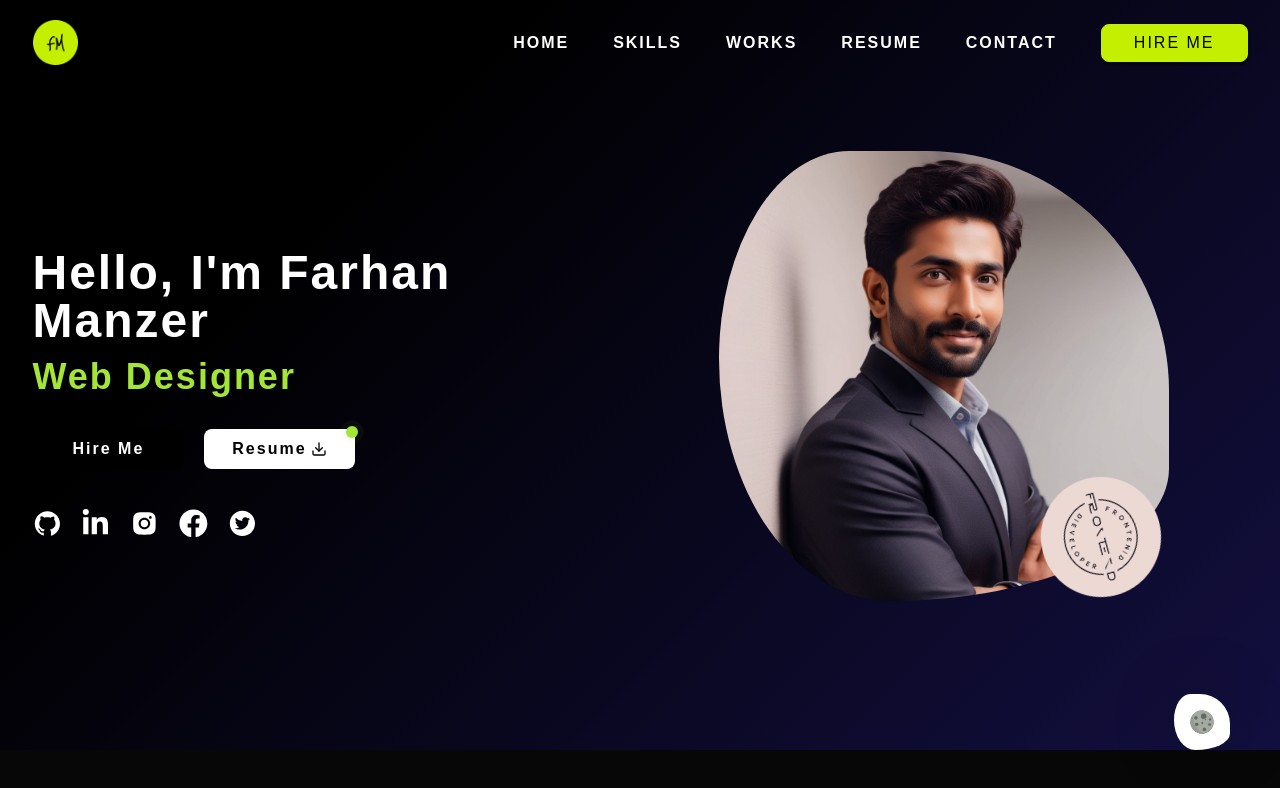
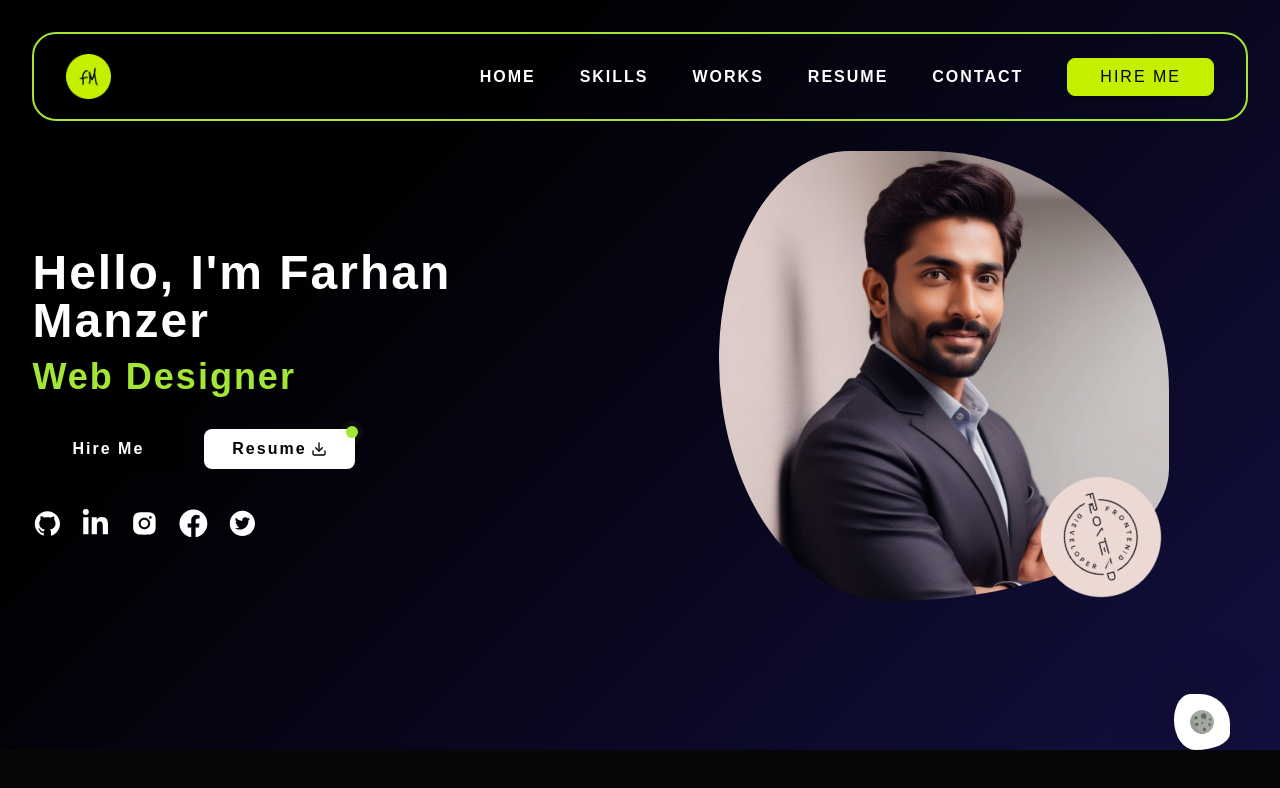
Before and after one commit to Farhan-878/portfolio, a React (Vite) app: page / in a window 1280 px wide. Shown: the top 788 px of the page. Built offline with nearby package versions, Linux system fonts and the light colour scheme; a web font is replaced by a local one.

Commit message:
update the code to new changes

```diff
--- a/src/components/contact/Contact.jsx
+++ b/src/components/contact/Contact.jsx
@@ -17,7 +17,8 @@ const Contact = () => {
       </div>
 
       {/* card*/}
-      <div className="card-wrapper w-[90%] sm:w-[100%] mx-auto mt-5 flex items-center justify-center sm:flex-col">
+      <div className="contact-wrapper">
+        <div className="card-wrapper  w-[90%] sm:w-[100%] mx-auto mt-5 flex items-center justify-center sm:flex-col">
           <div className="left w-[70%] flex-1 flex items-center justify-center sm:flex-col sm:w-full">
             <div className="flex-3 w-1/2 gap-3 flex items-end justify-end  flex-col sm:w-3/4">
               <div data-aos="zoom-in">
@@ -73,6 +74,7 @@ const Contact = () => {
           </div>
         </div>
       </div>
+    </div>
   );
 };
 
--- a/src/components/footer/Footer.jsx
+++ b/src/components/footer/Footer.jsx
@@ -5,8 +5,11 @@ import { RiInstagramFill } from "react-icons/ri";
 
 const Footer = () => {
   return (
-    <div id="works" className=" mx-auto m-auto h-[300px]  mt-16 sm:h-[250px]">
-      <div className="footer-class bg-gray-900 h-full flex flex-col gap-8 items-center justify-between p-10 sm:p-7">
+    <div
+      id="works"
+      className="container mx-auto m-auto h-[300px]  mt-16 sm:h-[250px]"
+    >
+      <div className="footer-class bg-gray-900 h-full rounded-t-[60px] flex flex-col gap-8 items-center justify-between p-10 sm:p-7">
         <h2 data-aos="zoom-out" className=" font-bold  text-5xl sm:text-3xl">
           Let's Talk
         </h2>
--- a/src/components/navbar/NavBar.jsx
+++ b/src/components/navbar/NavBar.jsx
@@ -69,12 +69,15 @@ const NavBar = ({ toggleDarkMode, darkMode }) => {
   }, []);
 
   return (
+    <div class="flex justify-center items-center">
       <div
-      className={`w-full mx-auto  fixed top-0 py-5 sm:py-4 z-30 ${
-        scrollPosition > 0 ? `bg-transparent backdrop-bg ` : "bg-transparent"
+        className={`fixed py-5 sm:py-4 z-30  ${
+          scrollPosition > 0
+            ? `bg-transparent backdrop-blur z-50 top-0 border-0 border-transparent w-full transition-all`
+            : "bg-transparent backdrop-blur border-2 border-lime-400 rounded-3xl top-8  w-[95%] mx-auto transition-all overflow-hidden md:top-0 md:w-full md:border-0 md:overflow-visible"
         } `}
       >
-      <nav className=" container m-auto flex items-center justify-between">
+        <nav className=" container m-auto flex items-center justify-between z-50">
           <div data-aos="fade-down" className="logo">
             <Link
               onClick={() => window.scrollTo(0, 0)}
@@ -141,6 +144,7 @@ const NavBar = ({ toggleDarkMode, darkMode }) => {
           </div>
         </nav>
       </div>
+    </div>
   );
 };
 
--- a/src/index.css
+++ b/src/index.css
@@ -145,3 +145,19 @@ html {
 .text-custom-green {
   color: #c4f000;
 }
+.contact-wrapper {
+  position: relative;
+}
+.contact-wrapper::before {
+  content: "";
+  position: absolute;
+  z-index: -1;
+  top: 0;
+  bottom: 0;
+  left: 0;
+  right: 0;
+  background-image: linear-gradient(#c4f000, transparent 1px),
+    linear-gradient(to right, #c4f000, transparent 1px);
+  background-size: 100% 48px, 51px 100%;
+  opacity: 0.3;
+}
```
Lines whose indentation alone changed are shown as unchanged.
